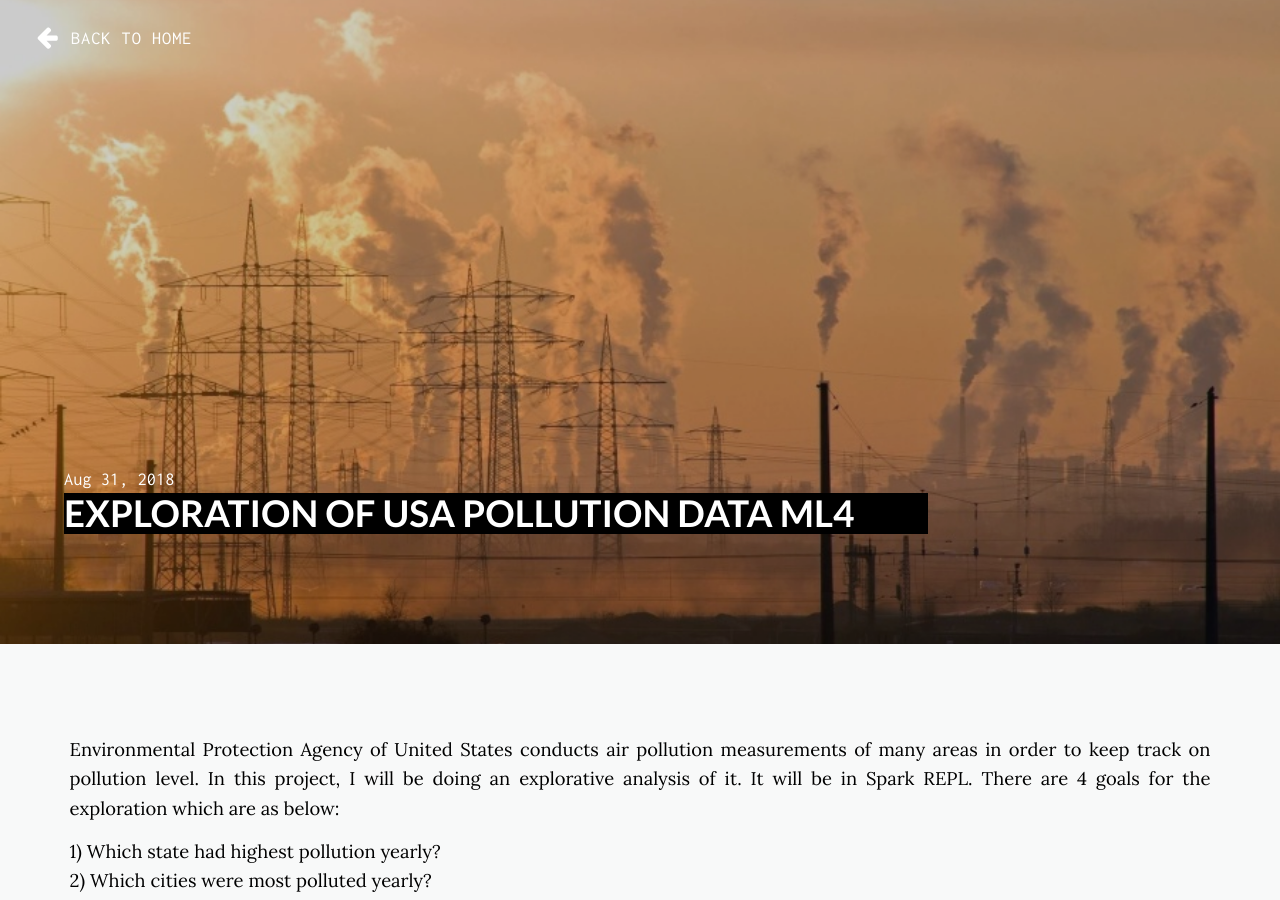
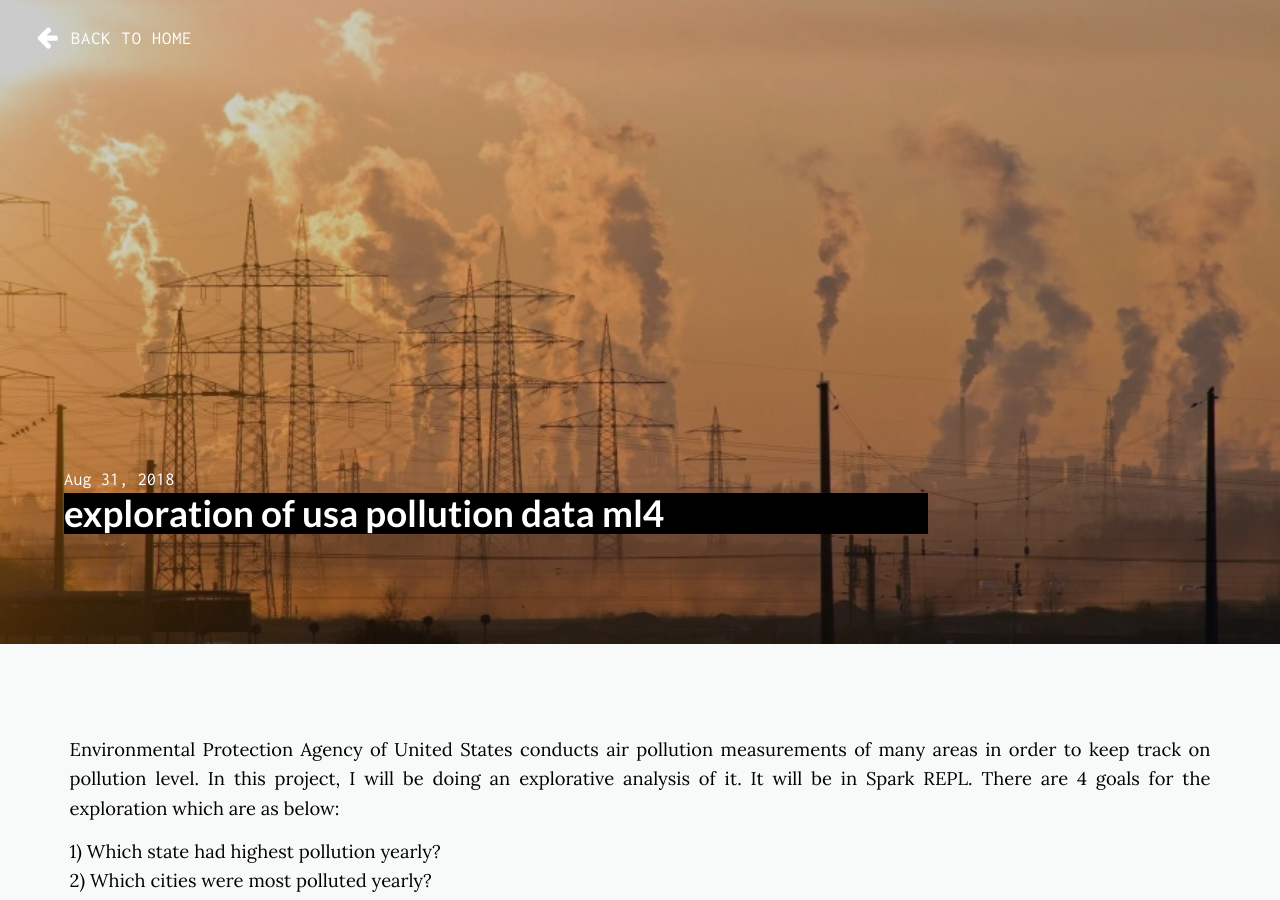
Before and after one commit to daftengineer/daftengineer.github.io, a Jekyll site: the page built from _posts/2018-08-31-exploration-of-us-pollution-data.markdown, in a window 1280 px wide and 900 px high. Built offline with Jekyll 4.4.1, drawn with Linux system fonts in a browser that asks for light colours; nearby versions of some CDN libraries.

```diff
--- a/_posts/2018-08-31-exploration-of-us-pollution-data.markdown
+++ b/_posts/2018-08-31-exploration-of-us-pollution-data.markdown
@@ -1,6 +1,6 @@
 ---
 layout: post
-title: "EXPLORATION OF USA POLLUTION DATA ML4"
+title: "exploration of usa pollution data ml4"
 date: 2018-08-31
 description: Exploring the USA pollution data provided to the public by EPA
 image: "background-image: url('https://daftengineer.github.io/media_assets/pollution.jpg');"
```
